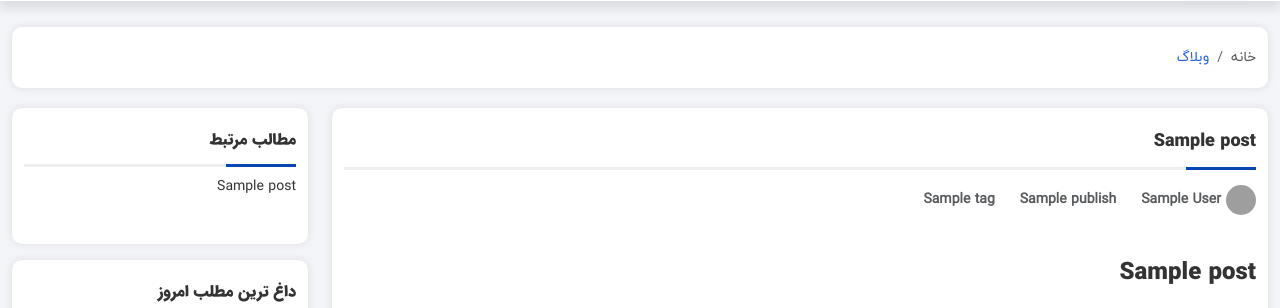
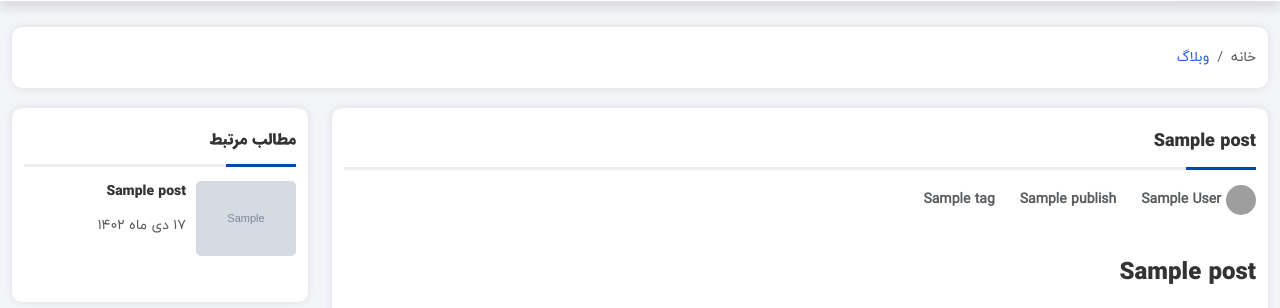
Before and after one commit to Rshmm/online_shop, a Django app: template blog/templates/post_detail.html in a window 1280 px wide. Shown: the part 152-460 px from the top of the page. Run offline with Django 5.2, Linux system fonts and the light colour scheme; the template is opened without the code that fills it: most values are stand-ins (such as "Sample title", 1, 10 or a date in 2020); grey boxes marked "Sample" are stand-in pictures; some libraries are stand-ins or nearby versions; grey boxes are pictures that could not be loaded.

Commit message:
تکمیل کردن ویو پست های مرتبت

```diff
--- a/blog/templates/post_detail.html
+++ b/blog/templates/post_detail.html
@@ -528,9 +528,22 @@
                                     <nav class="navbar">
                                         <ul class="navbar-nav">
                                             {% for post in similar_posts %}
-                                                <p>
-                                                 <a href='{{ post.get_absolute_url }}'>{{post.title}}</a>
-                                                </p>
+                                                <li class="nav-item">
+                                                    <a href='{{ post.get_absolute_url }}' class="nav-link">
+                                                        <div class="mini-blog-item">
+                                                            <div class="image">
+                                                                <img src='{{ post.image.url }}' class="img-fluid" alt="">
+                                                            </div>
+                                                            <div class="d-flex align-items-start desc flex-wrap flex-column justify-content-between">
+                                                                <h5 class="title">{{post.title}}</h5>
+                                                                <div class="d-flex align-items-center">
+                                                                    <p class="text-muted mb-0">17 دی ماه 1402</p>
+                                                                    <div class="text-end ms-2"><i class="bi bi-arrow-left main-color-one-color"></i></div>
+                                                                </div>
+                                                            </div>
+                                                        </div>
+                                                    </a>
+                                                </li>
                                             {% empty %}
                                                 متاسفانه پست مرتبطی وجود ندارد
                                             {% endfor %}
```
